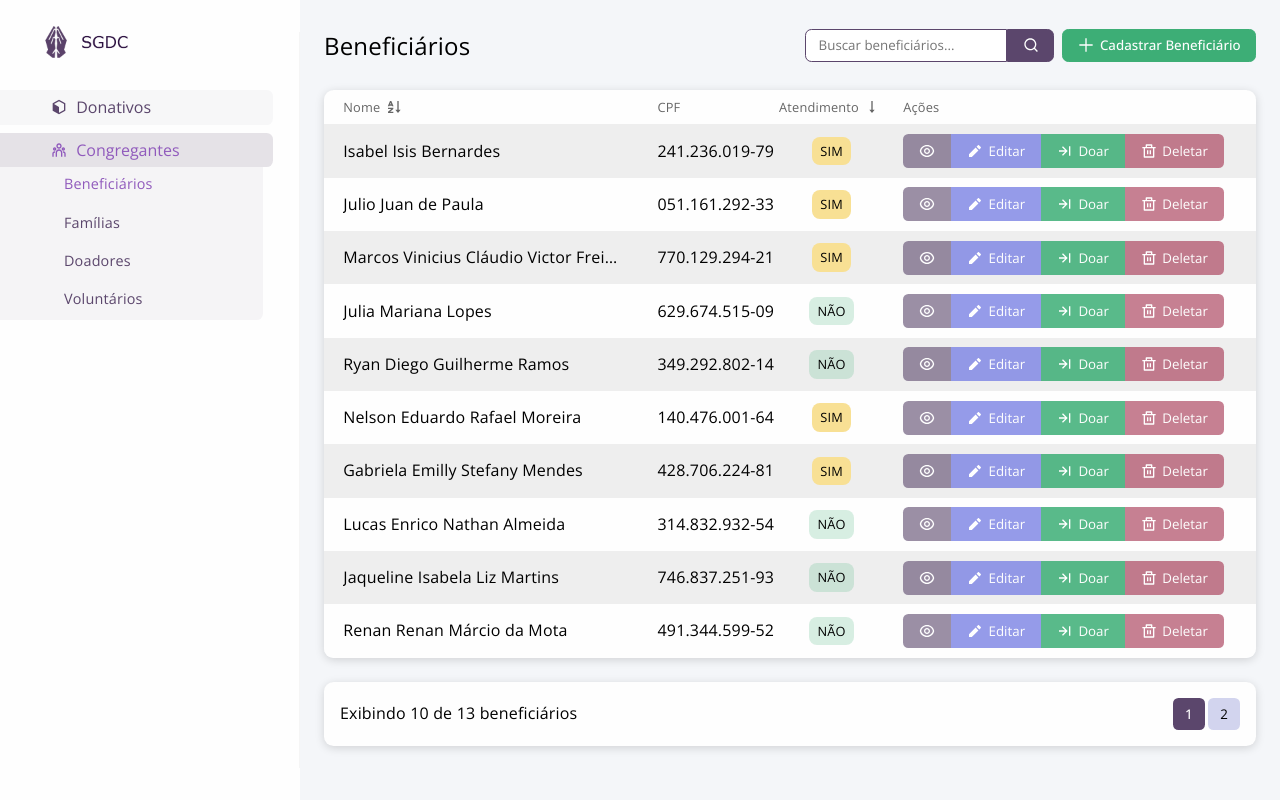
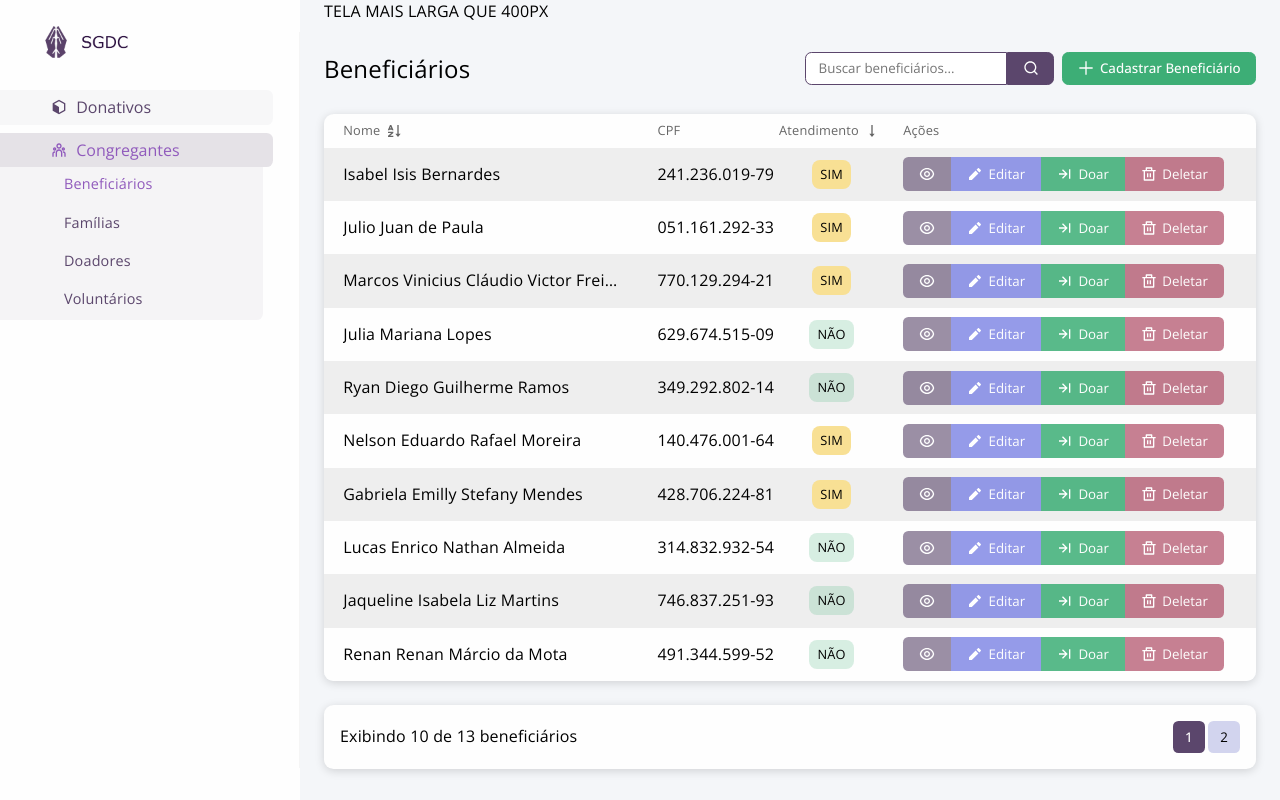
Before and after one commit to gabrielttrevisan/sgdc, a React (Vite) app in the folder frontend/: page /beneficiarios in a window 1280 px wide. Built offline with nearby package versions, Linux system fonts and the light colour scheme.

Commit message:
feat(front): MatchMediaProvider and useMatchMedia hook created

```diff
--- /dev/null
+++ b/frontend/src/components/media-query/MatchMediaProvider.jsx
@@ -0,0 +1,63 @@
+import { useEffect, useState } from "react";
+import { MediaQueryContext } from "./context";
+
+export const MatchMediaProvider = ({ children }) => {
+  /** @type {[Map<string, MediaQueryList>, import("react").Dispatch<import("react").SetStateAction<Map<string, MediaQueryList>>>]} */
+  const [breakpoints, setBreakpoints] = useState(new Map());
+
+  /** @type {MapUpdaterCallback} */
+  const updateMap = (breakpoint, mediaQueryList) => {
+    setBreakpoints((prev) => {
+      const newMap = new Map(prev.entries());
+
+      newMap.set(breakpoint, mediaQueryList);
+
+      return newMap;
+    });
+  };
+
+  /** @type {import("./context").MediaQueryMatchCheckCallback} */
+  const matches = (query, changeHandler) => {
+    let mediaQueryList = breakpoints.get(query);
+
+    if (!mediaQueryList) {
+      mediaQueryList = window.matchMedia(query);
+
+      mediaQueryList.onchange = (e) => {
+        changeHandler({ matches: e.matches, query, nativeEvent: e });
+      };
+
+      updateMap(query, mediaQueryList);
+    }
+
+    return mediaQueryList.matches;
+  };
+
+  useEffect(() => {
+    return () => {
+      for (const mediaQueryList of breakpoints.values()) {
+        mediaQueryList.onchange = null;
+      }
+
+      breakpoints.clear();
+    };
+  }, []);
+
+  return (
+    <MediaQueryContext
+      value={{
+        breakpoints,
+        matches,
+      }}
+    >
+      {children}
+    </MediaQueryContext>
+  );
+};
+
+/**
+ * @callback MapUpdaterCallback
+ * @param {string} query
+ * @param {MediaQueryList} mediaQueryList
+ * @returns {void}
+ */
--- /dev/null
+++ b/frontend/src/components/media-query/TestComponent.jsx
@@ -0,0 +1,11 @@
+import useMatchMedia from "./useMatchMedia";
+
+export const TestComponent = () => {
+  const isMobile = useMatchMedia("(max-width: 400px)", false);
+
+  return (
+    <div>
+      {isMobile ? "TELA MENOS LARGA QUE 400PX" : "TELA MAIS LARGA QUE 400PX"}
+    </div>
+  );
+};
--- /dev/null
+++ b/frontend/src/components/media-query/context.js
@@ -0,0 +1,30 @@
+import { createContext } from "react";
+
+/** @type {import("react").Context<MediaQueryContextState | null>} */
+export const MediaQueryContext = createContext(null);
+
+/**
+ * @typedef {Object} MediaQueryMatchChangeEvent
+ * @prop {boolean} matches
+ * @prop {string} query
+ * @prop {MediaQueryListEvent} nativeEvent
+ */
+
+/**
+ * @callback OnMediaQueryMatchChangeHandler
+ * @param {MediaQueryMatchChangeEvent} event
+ * @returns {void}
+ */
+
+/**
+ * @callback MediaQueryMatchCheckCallback
+ * @param {string} query
+ * @param {OnMediaQueryMatchChangeHandler} changeHandler
+ * @returns {boolean}
+ */
+
+/**
+ * @typedef {Object} MediaQueryContextState
+ * @prop {Map<string, MediaQueryList} breakpoints
+ * @prop {MediaQueryMatchCheckCallback} matches
+ */
--- /dev/null
+++ b/frontend/src/components/media-query/useMatchMedia.js
@@ -0,0 +1,20 @@
+import { useEffect, useState } from "react";
+import useMatchMediaContext from "./useMatchMediaContext";
+
+/**
+ * @param {string} query
+ * @param {boolean} init
+ * @returns {boolean}
+ */
+export default function useMatchMedia(query, init = false) {
+  const [matches, setMatches] = useState(init);
+  const breakpoints = useMatchMediaContext();
+
+  useEffect(() => {
+    breakpoints.matches(query, (e) => {
+      setMatches(e.matches);
+    });
+  }, []);
+
+  return matches;
+}
--- /dev/null
+++ b/frontend/src/components/media-query/useMatchMediaContext.js
@@ -0,0 +1,13 @@
+import { useContext } from "react";
+import { MediaQueryContext } from "./context";
+
+export default function useMatchMediaContext() {
+  const ctx = useContext(MediaQueryContext);
+
+  if (!ctx)
+    throw new Error(
+      "useMatchMediaContext must be used within MatchMediaProvider",
+    );
+
+  return ctx;
+}
--- a/frontend/src/main.jsx
+++ b/frontend/src/main.jsx
@@ -8,9 +8,11 @@ import Armaz from "./routes/RF_B5/armaz.jsx";
 import CadastroRFB5 from "./routes/RF_B5/cadastro.jsx";
 
 import "./index.css";
+import { MatchMediaProvider } from "./components/media-query/MatchMediaProvider.jsx";
 
 createRoot(document.getElementById("root")).render(
   <StrictMode>
+    <MatchMediaProvider>
       <BrowserRouter>
         <Routes>
           <Route element={<Layout />}>
@@ -40,5 +42,6 @@ createRoot(document.getElementById("root")).render(
           </Route>
         </Routes>
       </BrowserRouter>
+    </MatchMediaProvider>
   </StrictMode>,
 );
--- a/frontend/src/routes/beneficiaries/Beneficiaries.jsx
+++ b/frontend/src/routes/beneficiaries/Beneficiaries.jsx
@@ -14,6 +14,7 @@ import { FormControllerProvider } from "../../components/form/context/FormContro
 import "./Beneficiaries.css";
 import { VisuallyHidden } from "../../components/accessibility/visually-hidden/VisuallyHidden";
 import Toaster from "../../components/toast/ToastStorage";
+import { TestComponent } from "../../components/media-query/TestComponent";
 
 export const Beneficiaries = () => {
   const dataGridRef = useRef(null);
@@ -105,6 +106,8 @@ export const Beneficiaries = () => {
         />
       </FormControllerProvider>
 
+      <TestComponent />
+
       <DataGrid
         ref={dataGridRef}
         columns={columns}
```
Lines whose indentation alone changed are shown as unchanged.
